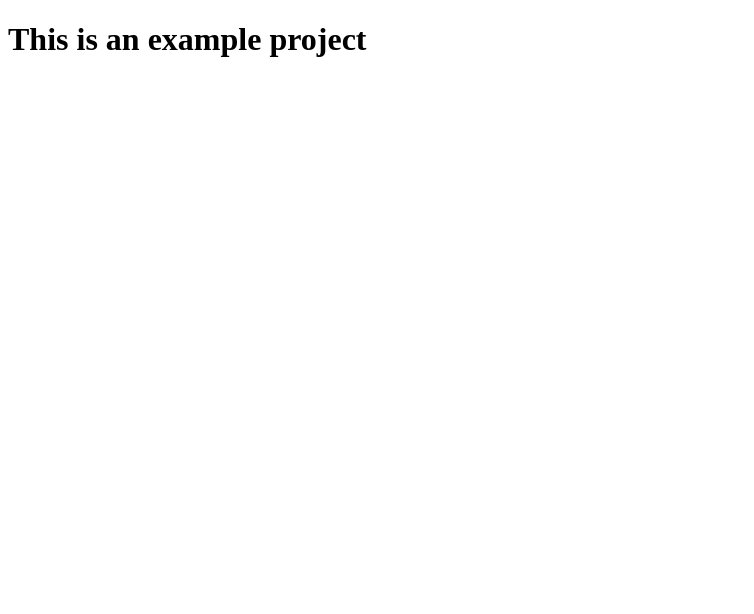
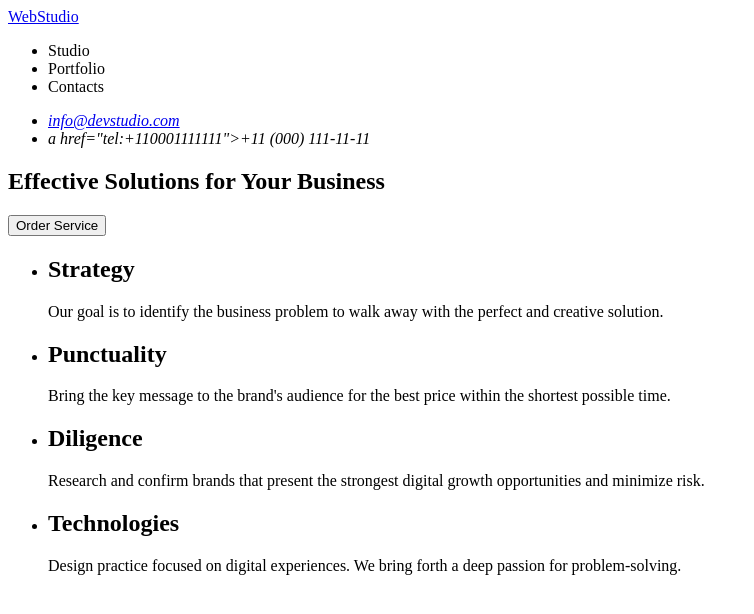
Before and after one commit to Vita2087/goit-markup-hw-01, a plain HTML site: page index.html in a window 1280 px wide. Shown: the whole page, without its empty margins (0-754 px from the left). Drawn offline with Linux system fonts and the light colour scheme.

Commit message:
:finish2

```diff
--- a/index.html
+++ b/index.html
@@ -3,9 +3,48 @@
   <head>
     <meta charset="UTF-8" />
     <meta name="viewport" content="width=device-width, initial-scale=1.0" />
-    <title>Document</title>
+    <title>WebStudio</title>
   </head>
   <body>
-    <h1>This is an example project</h1>
+    <!-- HEADER -->
+   <header>
+    <nav>
+      <a href="/index.html">WebStudio</a>
+      <ul>
+        <li>Studio</li>
+        <li>Portfolio</li>
+        <li>Contacts</li>
+      </ul>
+    </nav>
+    <address>
+      <ul>
+        <li><a href="mailto:info@devstudio.com">info@devstudio.com</a></li>
+        <li>a href="tel:+110001111111">+11 (000) 111-11-11</a></li>
+      </ul>
+    </address>
+   </header>
+   <!-- MAIN -->
+   <main></main>
+   <!-- SECTION 1 -->
+   <section>
+    <h1>Effective Solutions for Your Business</h1>
+    <button type="button">Order Service</button>
+   </section>
+<!-- SECTION 2 -->
+   <section>
+    <ul>
+      <li><h2>Strategy</h2>
+        <p>Our goal is to identify the business problem to walk away with the perfect and creative solution. </p></li>
+      <li><h2>Punctuality</h2>
+        <p>Bring the key message to the brand's audience for the best price within the shortest possible time.</p></li>
+      <li><h2>Diligence</h2>
+        <p>Research and confirm brands that present the strongest digital growth opportunities and minimize risk.</p></li>
+      <li><h2>Technologies</h2>
+        <p>Design practice focused on digital experiences. We bring forth a deep passion for problem-solving.</p></li>
+    </ul>
+   </section>
+
+   <footer></footer>
   </body>
+
 </html>
```
